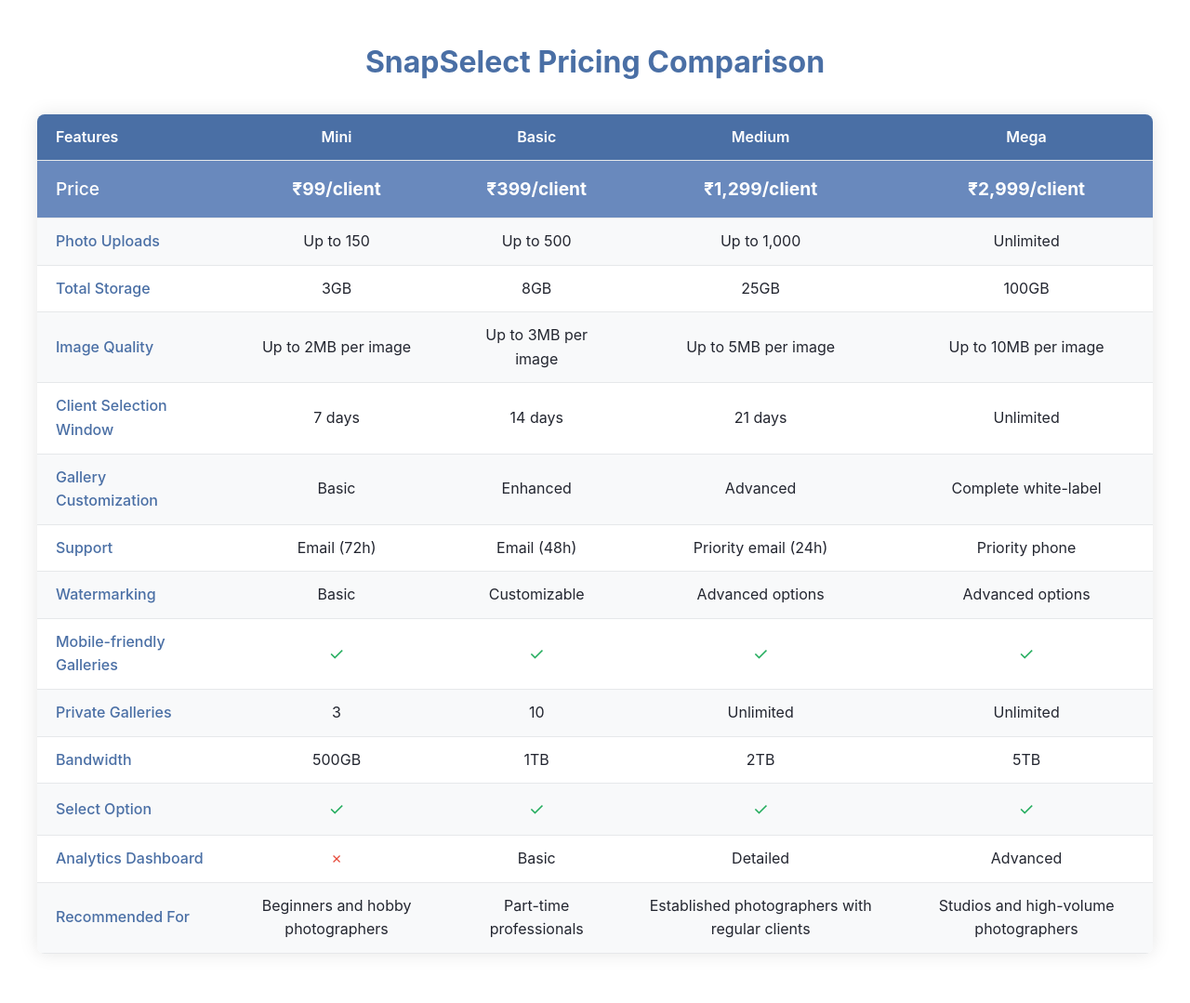
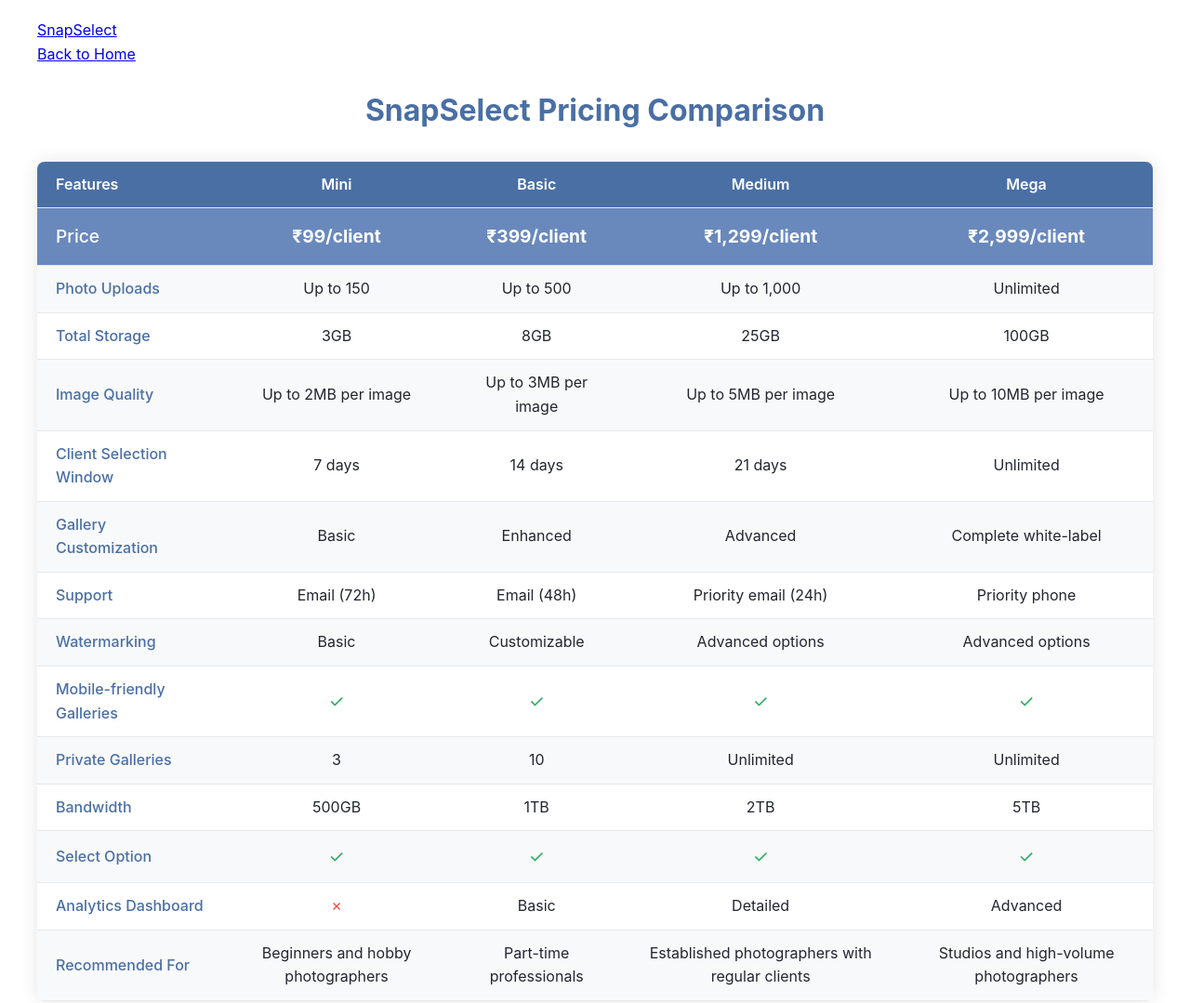
Before and after one commit to keymeat2025/snapselect, a plain HTML site: page pages/pricing-comparison.html in a window 1280 px wide. Shown: the whole page at 93% size. Drawn offline with Linux system fonts and the light colour scheme.

Commit message:
Update and rename pricing-comparison.html to pricing-comparison.html

```diff
--- a/page/pricing-comparison.html
+++ b/pages/pricing-comparison.html
@@ -146,6 +146,16 @@
     </style>
 </head>
 <body>
+    <header class="comparison-header">
+        <div class="container">
+            <nav>
+                <a href="../index.html" class="logo">SnapSelect</a>
+                <div class="right-nav">
+                    <a href="../index.html" class="btn btn-outline">Back to Home</a>
+                </div>
+            </nav>
+        </div>
+    </header>
     <h1>SnapSelect Pricing Comparison</h1>
 
     <table class="pricing-table">
```
